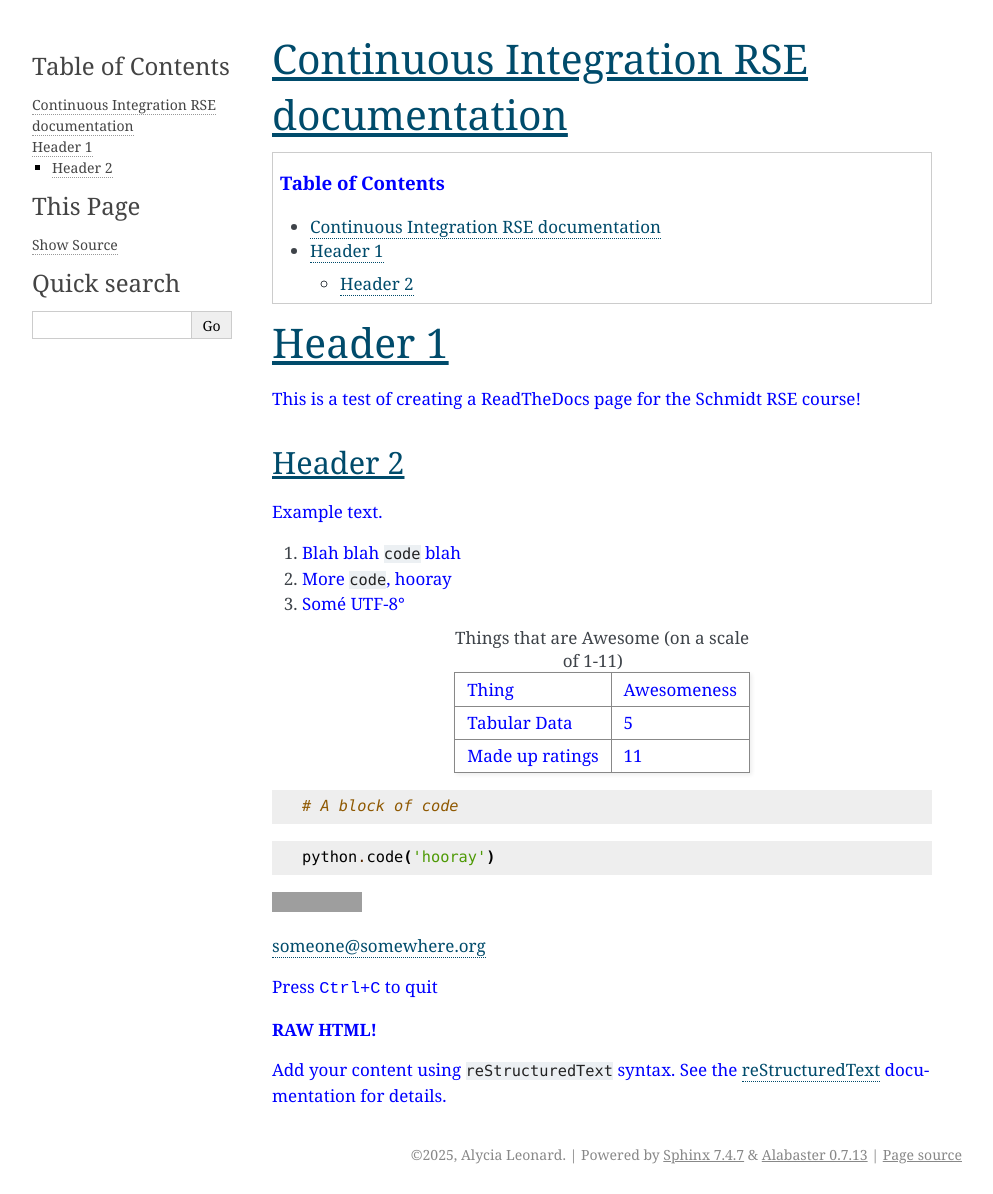
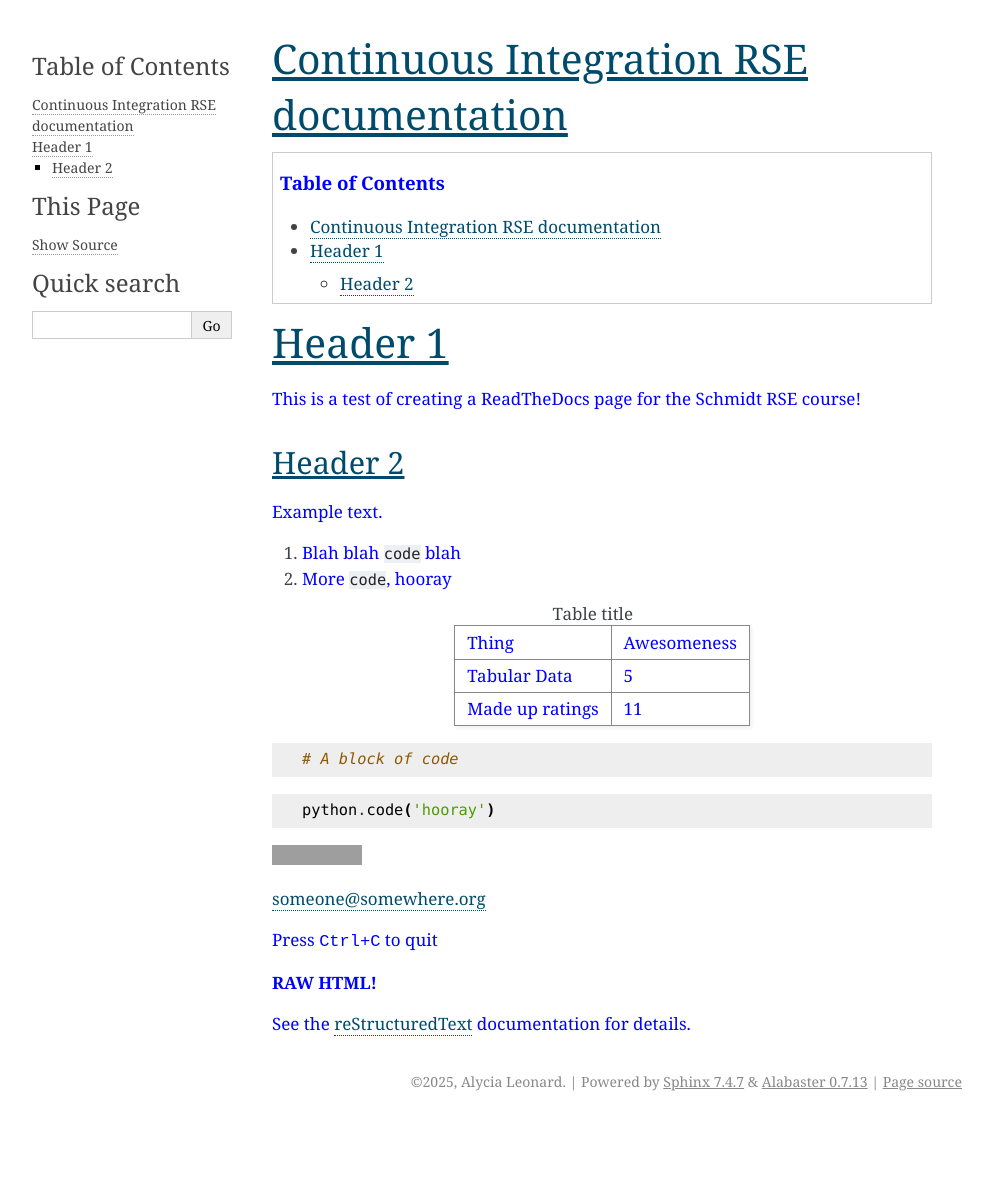
Before and after one commit to alycialeonard/continuous_integration_rse, a Sphinx documentation site: the page built from docs/index.rst, in a window 1280 px wide. Shown: the whole page, without its empty margins (148-1141 px from the left). Built offline with Sphinx 7.4.7, drawn with Linux system fonts in a browser that asks for light colours; after the commit the page ends 1121 px from its top, so only the background shows below that; grey boxes are pictures that could not be loaded.

Commit message:
Cleaning up test page now that it works

```diff
--- a/docs/index.rst
+++ b/docs/index.rst
@@ -20,9 +20,8 @@ Example text.
 
 1. Blah blah ``code`` blah
 2. More ``code``, hooray
-3. Somé UTF-8°
 
-.. csv-table:: Things that are Awesome (on a scale of 1-11)
+.. csv-table:: Table title
 
 	Thing,Awesomeness
 	Tabular Data, 5
@@ -49,7 +48,7 @@ Press :kbd:`Ctrl+C` to quit
     <p><strong>RAW HTML!</strong></p><style> p {color:blue;} </style>
 
 
-Add your content using ``reStructuredText`` syntax. See the
+See the
 `reStructuredText <https://www.sphinx-doc.org/en/master/usage/restructuredtext/index.html>`_
 documentation for details.
 
```
